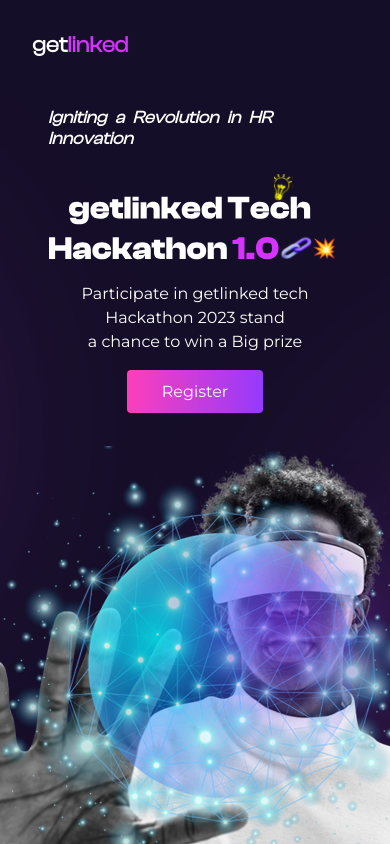
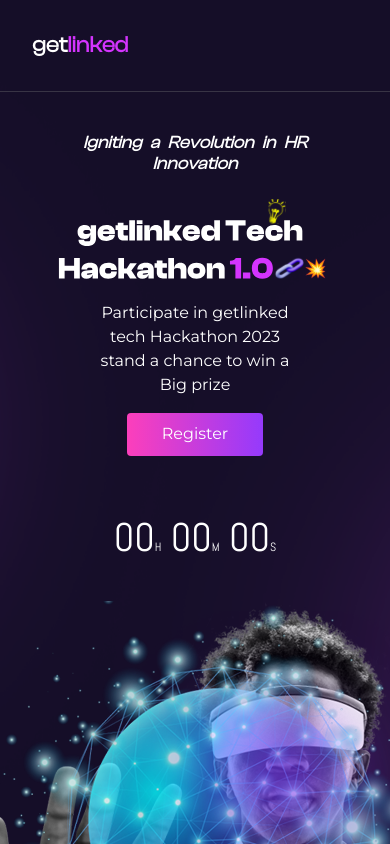
Before and after one commit to Iyanu456/getlinked-hackathon, a Next.js app: page / in a window 390 px wide. Built offline with nearby package versions, Linux system fonts and the light colour scheme.

Commit message:
working on landing page responsiveness

```diff
--- a/src/app/globals.css
+++ b/src/app/globals.css
@@ -1,12 +1,13 @@
 
 @import url('https://fonts.googleapis.com/css2?family=Montserrat:wght@400;500;700&display=swap');
 
+  @import url('https://fonts.googleapis.com/css2?family=Abel&display=swap');
 :root {
 	--max-width: 1100px;
 	--border-radius: 12px;
 	--font-mono: ui-monospace, Menlo, Monaco, "Cascadia Mono", "Segoe UI Mono",
 		"Roboto Mono", "Oxygen Mono", "Ubuntu Monospace", "Source Code Pro",
-		"Fira Mono", "Droid Sans Mono", "Montserrat" "Courier New", monospace;
+		"Fira Mono", "Droid Sans Mono", "Montserrat", "Abel", "Courier New", monospace;
 	--background-primary:url('./hackathon-assets/background.png');
 }
 
@@ -31,6 +32,7 @@
 	background-position: center center;
 	overflow-x: hidden;
 }
+
 
 .contact-container {
 	background: url('./hackathon-assets/background.png');
@@ -75,7 +77,7 @@
 
 header > h3 {
 	margin: auto auto auto 0;
-	font-size: 2.3em;
+	font-size: 2em;
 }
 
 .nav-group {
--- a/src/app/main.css
+++ b/src/app/main.css
@@ -1,3 +1,4 @@
+@import url('https://fonts.googleapis.com/css2?family=Abel&display=swap');
 .caption {
     display: grid;
     padding-right: 3em;
@@ -10,17 +11,33 @@
     margin-left: auto;
     margin-right: 0;
     word-spacing: 5px;
+    color: rgba(124, 124, 124, 0.346);
 }
 
 .hero-section {
     display: grid;
     grid-template-columns: 50% 50%;
-    padding: 1em 3em;
+    padding: 1em 3em 0 3em;
+    border-bottom: 1px solid rgba(124, 124, 124, 0.346);
+    margin-bottom: 1em;
 }
 
 .hero-section > section:first-child > img {
-    width: 100%;
+    margin-top: 0;
+    width: 93%;
     height: fit-content;
+}
+.hero-section > section:first-child > p {
+    max-width: 70%;
+}
+
+.counter {
+    font-family: 'Abel';
+    padding-top: 1.3em;
+    font-size: 2.5em;
+}
+.counter > span {
+    font-size: 0.3em;
 }
 
 
@@ -30,13 +47,14 @@
         grid-template-columns: 100%;
         place-items: center;
     }
-    .hero-section > section {
+    .hero-section > section:first-child {
         display: grid;
         place-items: center;
         margin-bottom: 2em;
     }
 
     .caption > h4 {
+        text-align: center;
         font-size: 1.08em;
         margin-top: 1em;
         margin-left: auto;
--- a/src/app/page.js
+++ b/src/app/page.js
@@ -1,27 +1,42 @@
 import Navigation from "./components/Navigation";
 import Image from "next/image";
+import Link from 'next/link';
 import "./main.css";
-import Title from './hackathon-assets/Title.svg'
-import TitleMobile from './hackathon-assets/Title-mobile.svg'
-import VrImage from './hackathon-assets/man-wearing-vr-googles.png'
+import Title from "./hackathon-assets/Title.svg";
+import TitleMobile from "./hackathon-assets/Title-mobile.svg";
+import VrImage from "./hackathon-assets/man-wearing-vr-googles.png";
 export default function Home() {
 	return (
 		<div className="main-container">
 			<Navigation />
-			<div className="caption">
-				<h4><b><i>Igniting  a Revolution in HR Innovation</i></b></h4>
+			<div
+				className="caption"
+				style={{
+					paddingTop: "1.5em",
+					borderTop: "1px solid rgba(124, 124, 124, 0.346)",
+				}}>
+				<h4>
+					<b>
+						<i>Igniting a Revolution in HR Innovation</i>
+					</b>
+				</h4>
 			</div>
 			<div className="hero-section">
-
 				<section>
-					<Image className="web" src={Title} alt="Title"/>
-					<Image className="mobile" src={TitleMobile} alt="Title"/>
-					<p>Participate in getlinked tech Hackathon 2023 stand <br />a chance to win a Big prize </p>
-					<button className="btn-gradient">Register</button>
+					<Image className="web" src={Title} alt="Title" />
+					<Image className="mobile" src={TitleMobile} alt="Title" />
+					<p>
+						Participate in getlinked tech Hackathon 2023 stand a
+						chance to win a Big prize
+					</p>
+					<Link href="/contact-page">
+						<button className="btn-gradient">Register</button>
+					</Link>
+					<div className="counter">00<span>H</span> 00<span>M</span> 00<span>S</span></div>
 				</section>
 
 				<section>
-					<Image src={VrImage} alt="VrImage"/>
+					<Image src={VrImage} alt="VrImage" />
 				</section>
 			</div>
 		</div>
```
